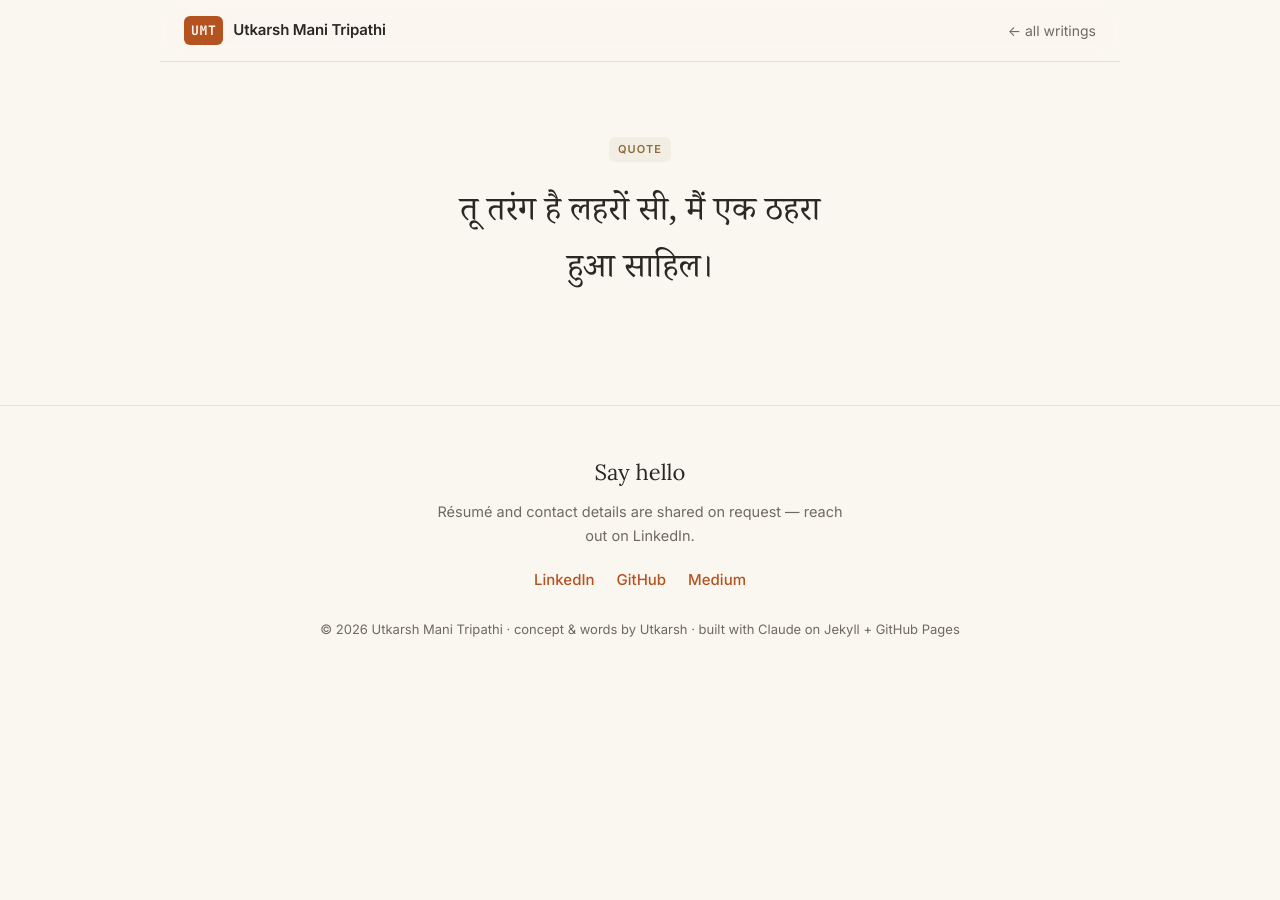
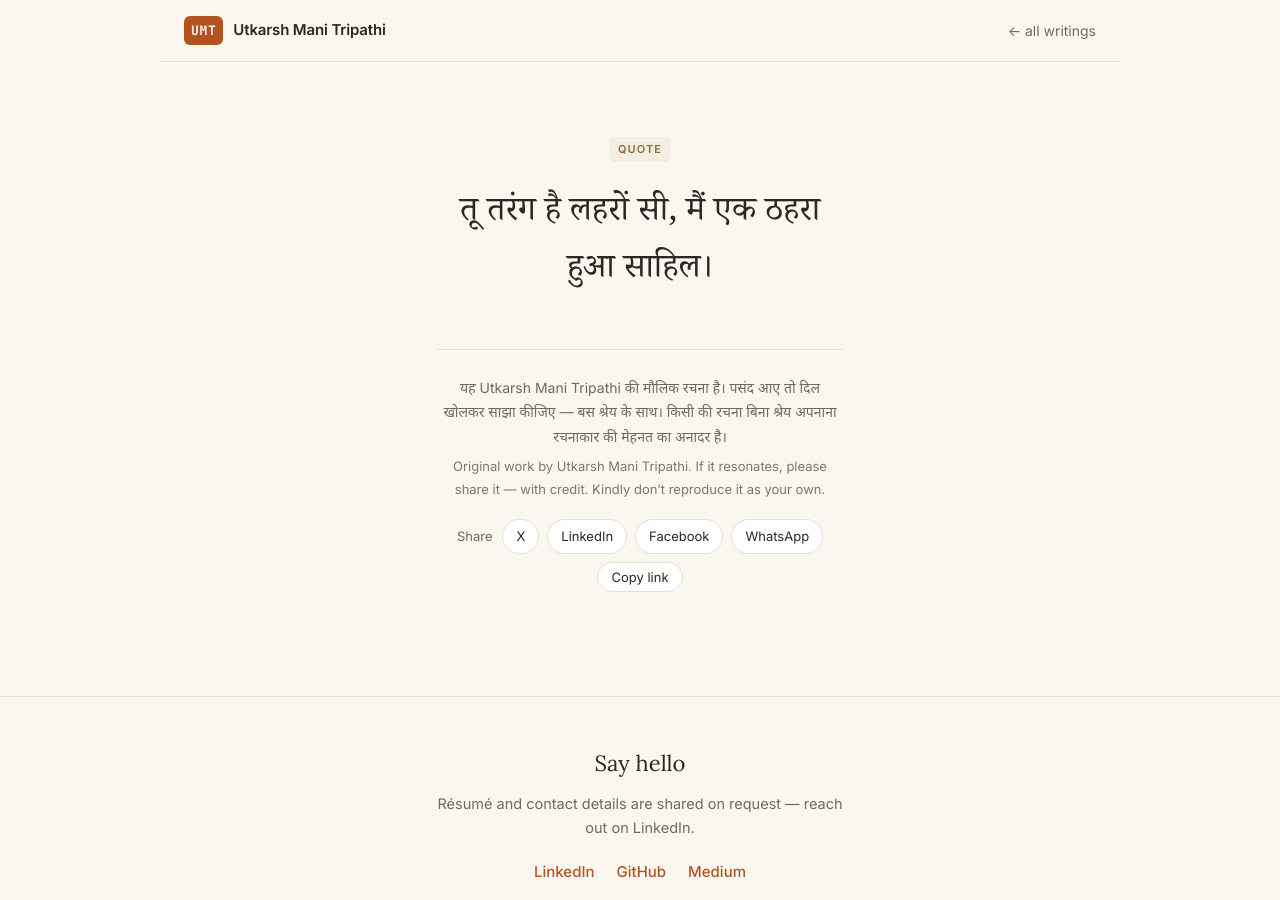
Before and after one commit to utkarshmani1997/utkarshmani1997.github.io, a Jekyll site: the page built from _writings/tuu-trng-hai-lhron-sii-main-ek-tthhraa-huaa-saahil-utkrss-r.md, in a window 1280 px wide and 900 px high. Built offline with Jekyll 4.4.1, drawn with Linux system fonts in a browser that asks for light colours.

Commit message:
Add social share buttons + original-work note to writings
- Share to X, LinkedIn, Facebook, WhatsApp + copy-link on every piece
- Ownership/credit-request note shown only on Utkarsh's own work
- Borrowed pieces keep share buttons but no ownership claim

Co-Authored-By: Claude Opus 4.8 <noreply@anthropic.com>

```diff
--- a/_layouts/writing.html
+++ b/_layouts/writing.html
@@ -21,4 +21,20 @@ document.documentElement.setAttribute('data-mode', 'clean');</script>
   </div>
   {% if page.credit %}<p class="writing-credit">— {{ page.credit }}</p>{% endif %}
   {% endif %}
+
+  {% assign share_url = page.url | absolute_url %}
+  {% assign share_text = page.title | append: ' — ' | append: site.author %}
+  <footer class="writing-share">
+    {% unless page.credit %}
+    <p class="ownership">यह {{ site.author }} की मौलिक रचना है। पसंद आए तो दिल खोलकर साझा कीजिए — बस श्रेय के साथ। किसी की रचना बिना श्रेय अपनाना रचनाकार की मेहनत का अनादर है।<span class="ownership-en">Original work by {{ site.author }}. If it resonates, please share it — with credit. Kindly don’t reproduce it as your own.</span></p>
+    {% endunless %}
+    <div class="share-row">
+      <span class="share-label">Share</span>
+      <a class="share-btn" href="https://twitter.com/intent/tweet?text={{ share_text | url_encode }}&url={{ share_url | url_encode }}" target="_blank" rel="noopener" aria-label="Share on X">X</a>
+      <a class="share-btn" href="https://www.linkedin.com/sharing/share-offsite/?url={{ share_url | url_encode }}" target="_blank" rel="noopener" aria-label="Share on LinkedIn">LinkedIn</a>
+      <a class="share-btn" href="https://www.facebook.com/sharer/sharer.php?u={{ share_url | url_encode }}" target="_blank" rel="noopener" aria-label="Share on Facebook">Facebook</a>
+      <a class="share-btn" href="https://api.whatsapp.com/send?text={{ share_text | append: '  ' | append: share_url | url_encode }}" target="_blank" rel="noopener" aria-label="Share on WhatsApp">WhatsApp</a>
+      <button class="share-btn copy-link" type="button" data-url="{{ share_url }}">Copy link</button>
+    </div>
+  </footer>
 </article>
--- a/assets/css/style.css
+++ b/assets/css/style.css
@@ -312,6 +312,19 @@ html[data-mode="clean"] .block-h {
   font-family: var(--sans); font-size: 15px; }
 .writ-credit { display: block; margin-top: 10px; font-size: 12.5px; color: var(--muted); font-style: italic; }
 
+/* Share + ownership note on writing pages */
+.writing-share { margin-top: 3em; padding-top: 1.6em; border-top: 1px solid var(--border); }
+.ownership { font-family: var(--sans); font-size: 14px; color: var(--muted); line-height: 1.75; margin: 0 0 1.3em; }
+.ownership-en { display: block; margin-top: 6px; font-size: 13px; opacity: .9; }
+.share-row { display: flex; flex-wrap: wrap; align-items: center; gap: 8px; }
+.share-label { font-family: var(--sans); font-size: 13px; color: var(--muted); margin-right: 2px; }
+.share-btn { font-family: var(--sans); font-size: 13px; text-decoration: none; cursor: pointer;
+  padding: 6px 13px; border-radius: 999px; border: 1px solid var(--border);
+  background: var(--surface); color: var(--text); transition: border-color .2s ease, color .2s ease; }
+.share-btn:hover { border-color: var(--accent); color: var(--accent); }
+.writing.cat-quote .writing-share { max-width: 40ch; margin-left: auto; margin-right: auto; text-align: center; }
+.writing.cat-quote .share-row { justify-content: center; }
+
 /* ---------- Footer ---------- */
 .site-footer { border-top: 1px solid var(--border); margin-top: 40px; }
 .contact-inner { max-width: var(--maxw); margin: 0 auto; padding: 48px 24px; text-align: center; }
--- a/assets/js/mode.js
+++ b/assets/js/mode.js
@@ -46,4 +46,26 @@
       if (empty) empty.hidden = shown !== 0;
     });
   });
+
+  // ---- Copy link ----
+  function fallbackCopy(text) {
+    var ta = document.createElement('textarea');
+    ta.value = text; ta.style.position = 'fixed'; ta.style.opacity = '0';
+    document.body.appendChild(ta); ta.select();
+    try { document.execCommand('copy'); } catch (e) {}
+    document.body.removeChild(ta);
+  }
+  document.querySelectorAll('.copy-link').forEach(function (btn) {
+    btn.addEventListener('click', function () {
+      var url = btn.dataset.url;
+      var label = btn.textContent;
+      var done = function () {
+        btn.textContent = 'Copied!';
+        setTimeout(function () { btn.textContent = label; }, 1500);
+      };
+      if (navigator.clipboard && navigator.clipboard.writeText) {
+        navigator.clipboard.writeText(url).then(done, function () { fallbackCopy(url); done(); });
+      } else { fallbackCopy(url); done(); }
+    });
+  });
 })();
```
